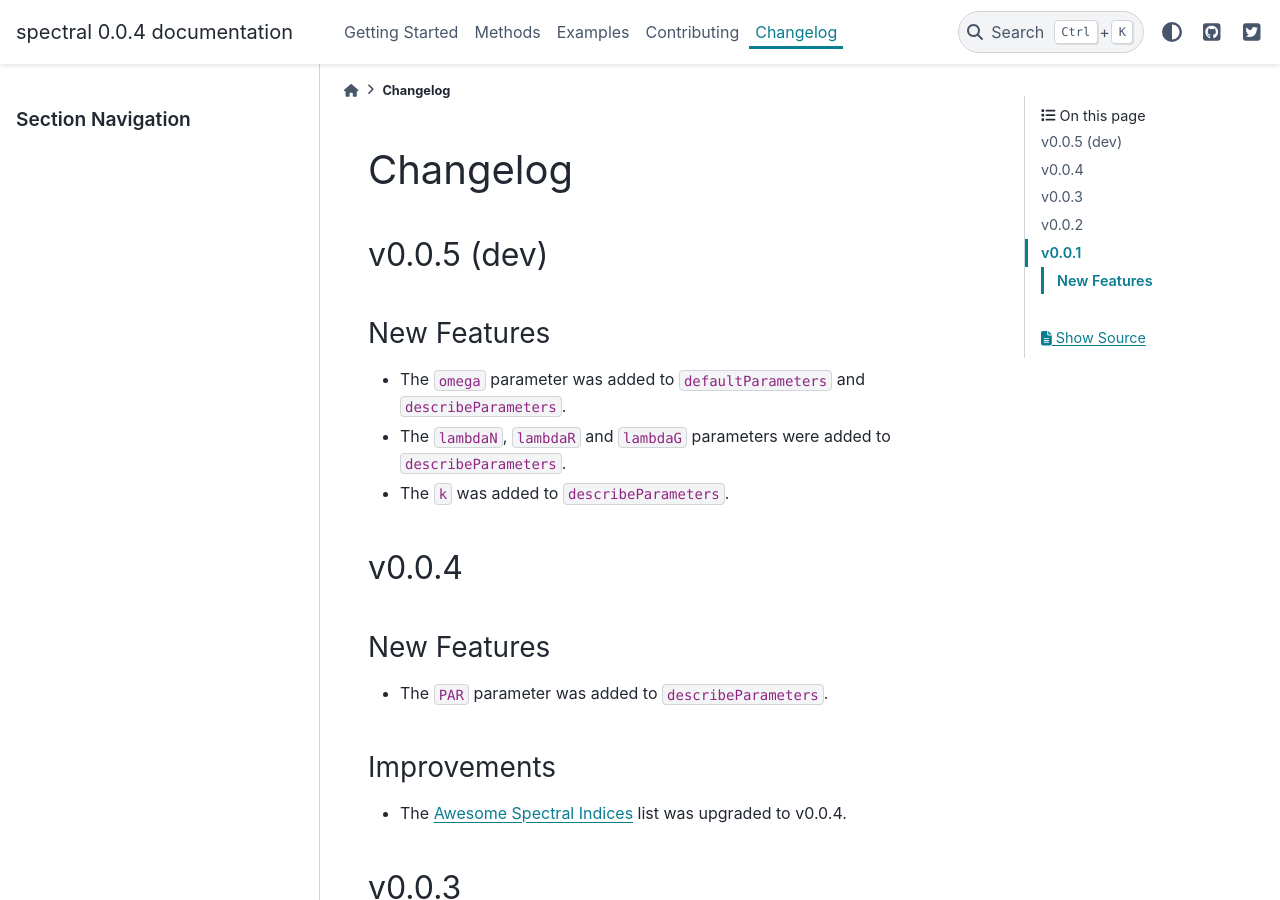
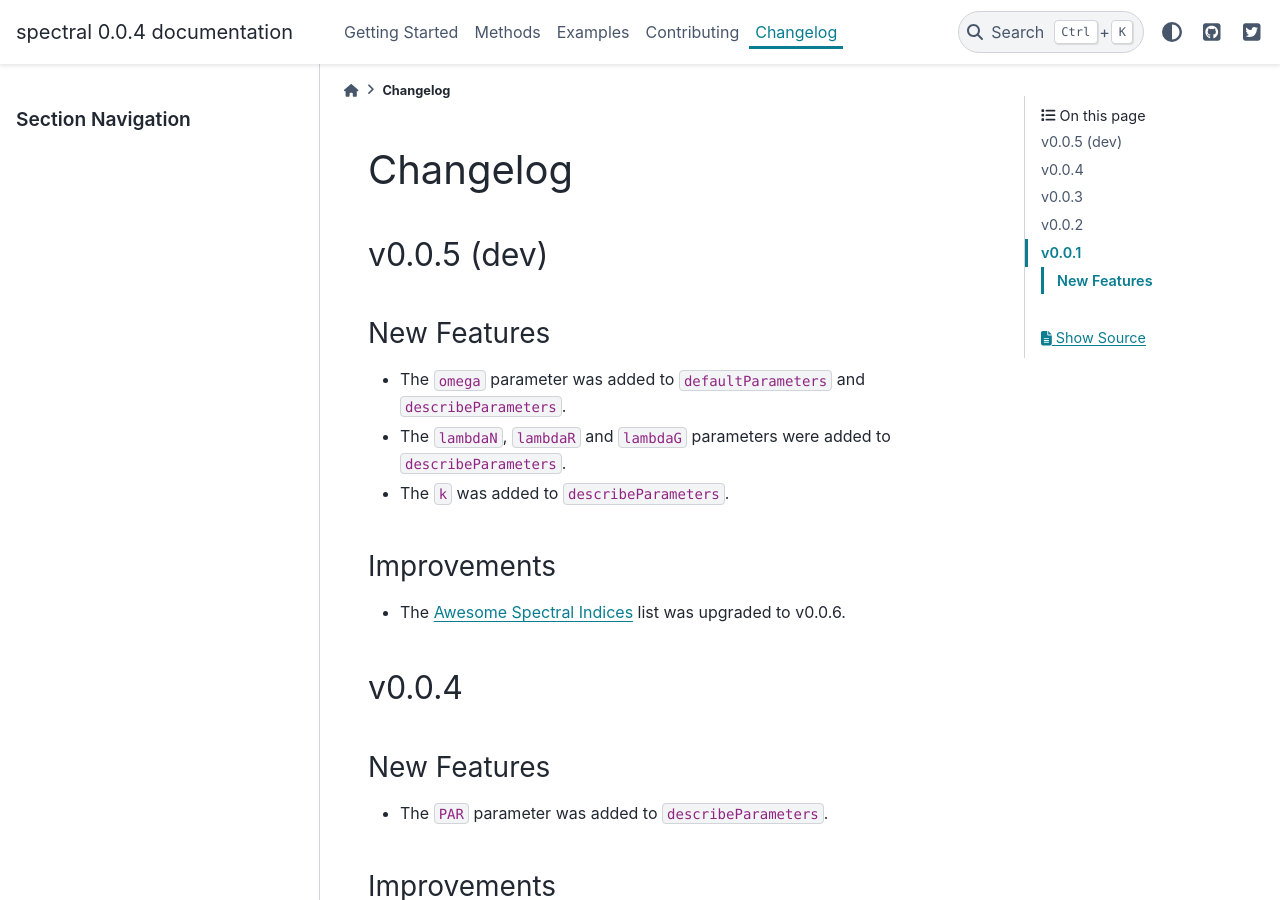
Before and after one commit to awesome-spectral-indices/spectral, a Sphinx documentation site: the page built from docs/changelog.rst, in a window 1280 px wide and 900 px high. Built offline with Sphinx 7.4.7 and the PyData theme 0.15.4, drawn with Linux system fonts in a browser that asks for light colours.

Commit message:
DOCS: Updated changelog

```diff
--- a/docs/changelog.rst
+++ b/docs/changelog.rst
@@ -10,6 +10,11 @@
 - The :code:`omega` parameter was added to :code:`defaultParameters` and :code:`describeParameters`.
 - The :code:`lambdaN`, :code:`lambdaR` and :code:`lambdaG` parameters were added to :code:`describeParameters`.
 - The :code:`k` was added to :code:`describeParameters`.
+
+Improvements
+~~~~~~~~~~~~
+
+- The `Awesome Spectral Indices <https://github.com/davemlz/awesome-spectral-indices>`_ list was upgraded to v0.0.6.
 
 v0.0.4
 ------
```
